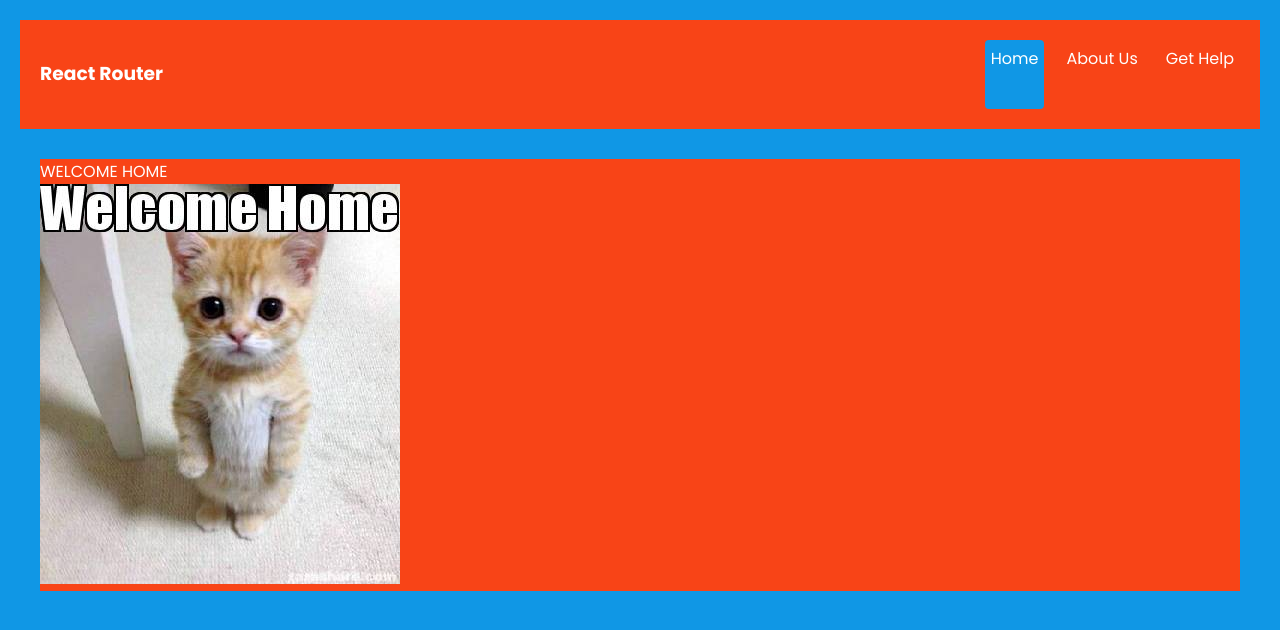
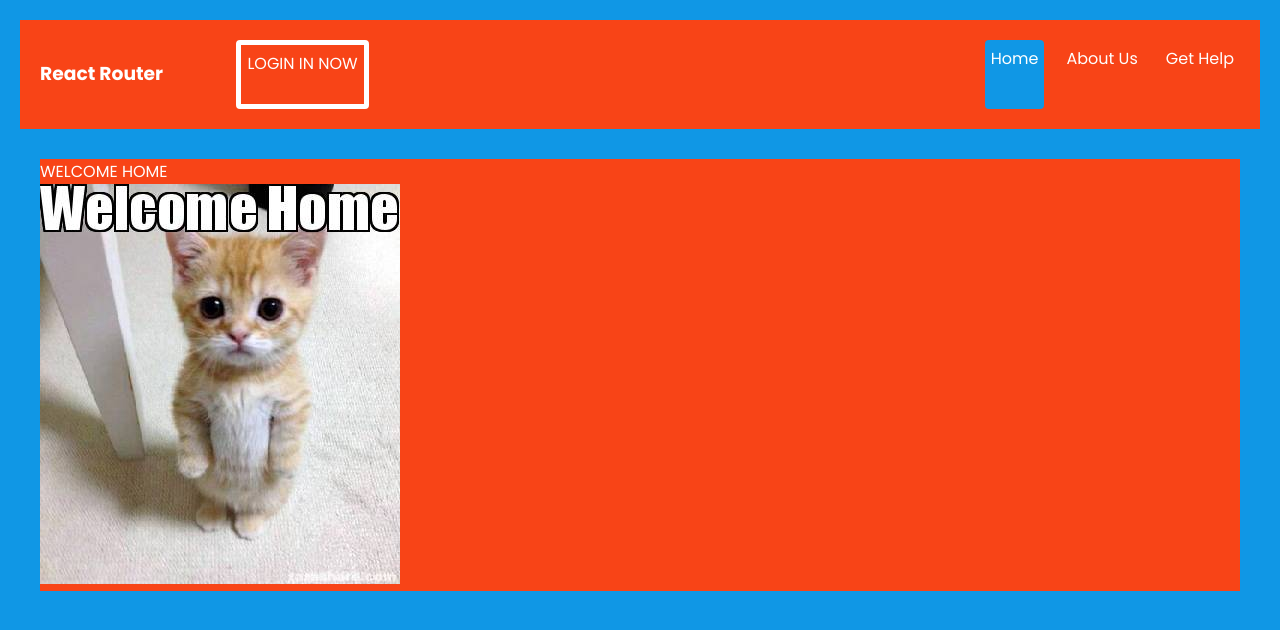
Before and after one commit to DeltaV-Instructor/react-router-dom, a React (Create React App) app: page / in a window 1280 px wide. Shown: the top 630 px of the page. Built offline with nearby package versions, Linux system fonts and the light colour scheme; no server answers.

Commit message:
opening login on click update .render in index

```diff
--- a/src/App.js
+++ b/src/App.js
@@ -6,10 +6,11 @@ import FAQ from "./pages/FAQ";
 import NavHeader from "./components/NavHeader";
 import Home from "./pages/Home";
 import HelpComponent from "./components/HelpComponent";
-import Login from './components/Login'
 //Docs = https://reactrouter.com/en/main/start/overview
 //2. Step one add npm i react-router-dom@6.4.4
 //https://www.npmjs.com/package/react-router-dom/v/6.4.4
+import Login from './components/Login'
+
 
 //3. Add the import for our router.
 import {
@@ -27,6 +28,8 @@ const router = createBrowserRouter(
       <Route index element={<Home />} />
 
       <Route path="about" element={<AboutUs />} />
+
+      <Route path='login' element={<Login />} />
 
       <Route path="help" element={<HelpComponent />}>
         <Route path="faq" element={<FAQ /> } />
--- a/src/components/NavHeader.js
+++ b/src/components/NavHeader.js
@@ -9,6 +9,7 @@ class NavHeader extends React.Component {
           <header>
             <nav>
               <h1>React Router</h1>
+              <NavLink to="login" className="login-button" >LOGIN IN NOW</NavLink>
               <NavLink to="/">Home</NavLink>
               <NavLink to="about">About Us</NavLink>
               <NavLink to="help">Get Help</NavLink>
--- a/src/index.css
+++ b/src/index.css
@@ -79,3 +79,7 @@ main {
   border-color: #f84417;
 }
 /* faq */
+.login-button {
+  border: 5px solid white;
+  margin-right: 600px;
+}
--- a/src/index.js
+++ b/src/index.js
@@ -1,21 +1,31 @@
 import React from 'react';
-import ReactDOM from 'react-dom/client';
+import ReactDOM from 'react-dom';
+import { Auth0Provider } from "@auth0/auth0-react";
+
 import './index.css';
 import App from './App';
 
-import { Auth0Provider } from "@auth0/auth0-react";
 
+// const root = ReactDOM.createRoot(document.getElementById('root'));
+// root.render(
+//   <Auth0Provider
+//   domain={process.env.REACT_APP_DOMAIN}
+//   clientId={process.env.REACT_APP_CLIENTID}
+//   redirect_uri={window.location.origin}
+// >
+//   <App />
+// </Auth0Provider>
+// );
 
-
-const root = ReactDOM.createRoot(document.getElementById('root'));
-root.render(
+ReactDOM.render(
   <Auth0Provider
-  domain={process.env.REACT_APP_DOMAIN}
-  clientId={process.env.REACT_APP_CLIENTID}
-  authorizationParams={{
-    redirect_uri: window.location.origin
-  }}
->
-  <App />
-</Auth0Provider>
+    domain="dev-818my7zr.us.auth0.com"
+    clientId="1SNr2B95r1JtZwK6dUKNzqCSOc21ccIp"
+    authorizationParams={{
+      redirect_uri: window.location.origin
+    }}
+  >
+    <App />
+  </Auth0Provider>,
+  document.getElementById("root")
 );
```
